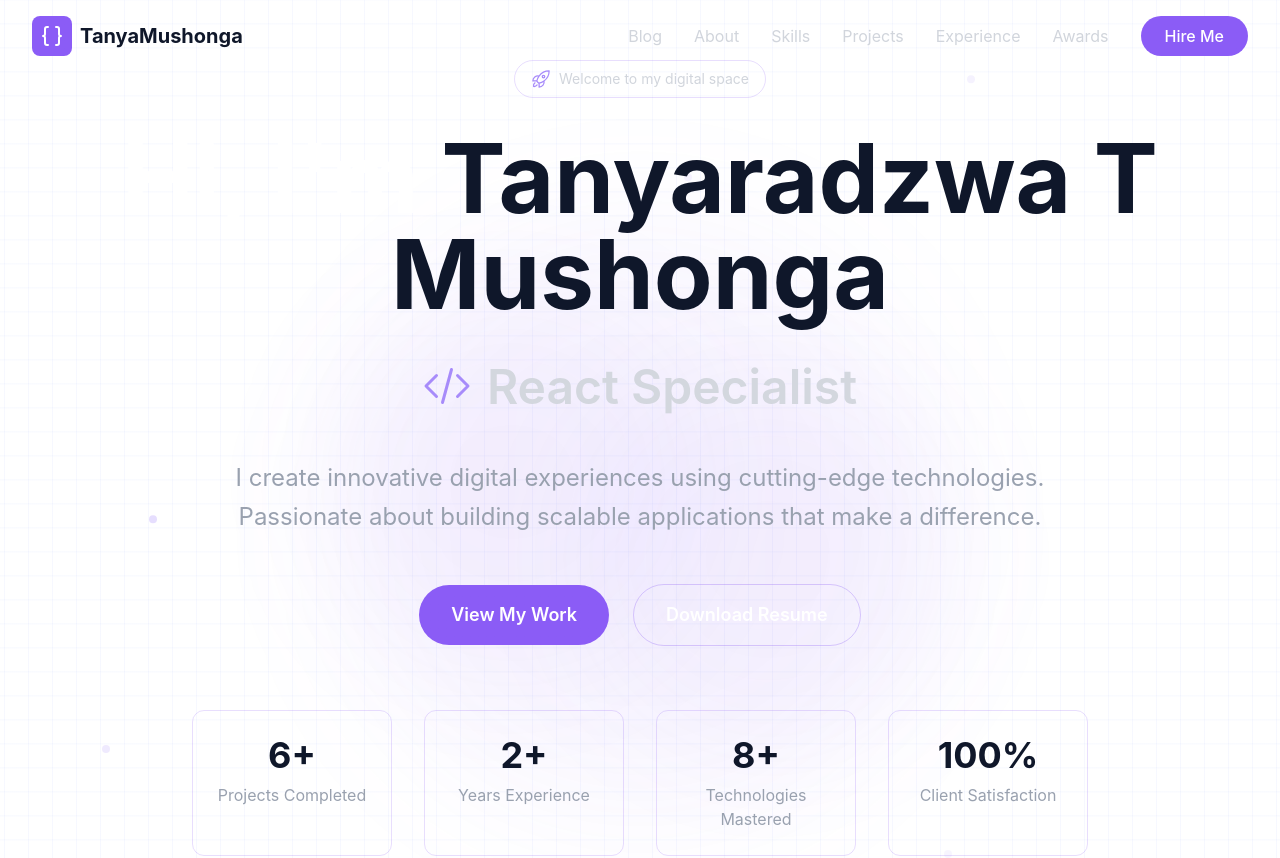
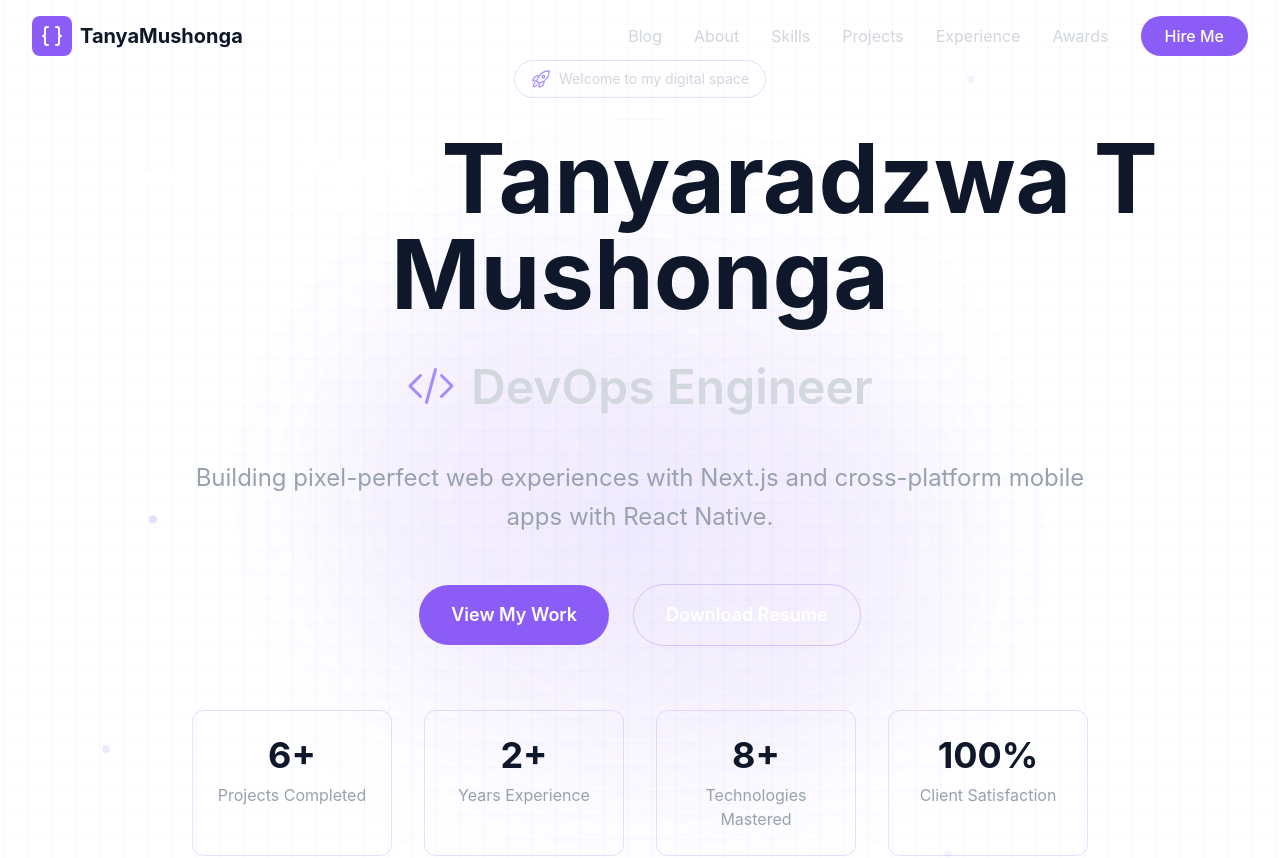
Before and after one commit to TanyaMushonga/tanyaradzwatmushonga-portifolio, a Next.js app: page / in a window 1280 px wide. Shown: the top 858 px of the page. Built offline with nearby package versions, Linux system fonts and the light colour scheme.

Commit message:
feat: Add Hackathons and Research components, update certification data, refactor project sorting, and redesign skills UI.

```diff
--- a/src/app/components/Hero.tsx
+++ b/src/app/components/Hero.tsx
@@ -8,11 +8,13 @@ import {
 import { useEffect, useState } from "react";
 
 const roles = [
-  "Software Engineer",
+  "Frontend Engineer",
+  "Mobile Specialist",
+  "DevOps Engineer",
   "Full Stack Developer",
-  "React Specialist",
-  "Node.js Expert",
-  "Problem Solver",
+  "AWS expert",
+  "React Native Developer",
+  "Next.js Architect",
 ];
 
 const Hero = () => {
@@ -135,9 +137,8 @@ const Hero = () => {
           variants={itemVariants}
           className="text-xl md:text-2xl text-gray-400 max-w-4xl mx-auto mb-12 leading-relaxed"
         >
-          I create innovative digital experiences using cutting-edge
-          technologies. Passionate about building scalable applications that
-          make a difference.
+          Building pixel-perfect web experiences with Next.js and cross-platform
+          mobile apps with React Native.
         </motion.p>
 
         <motion.div
```
